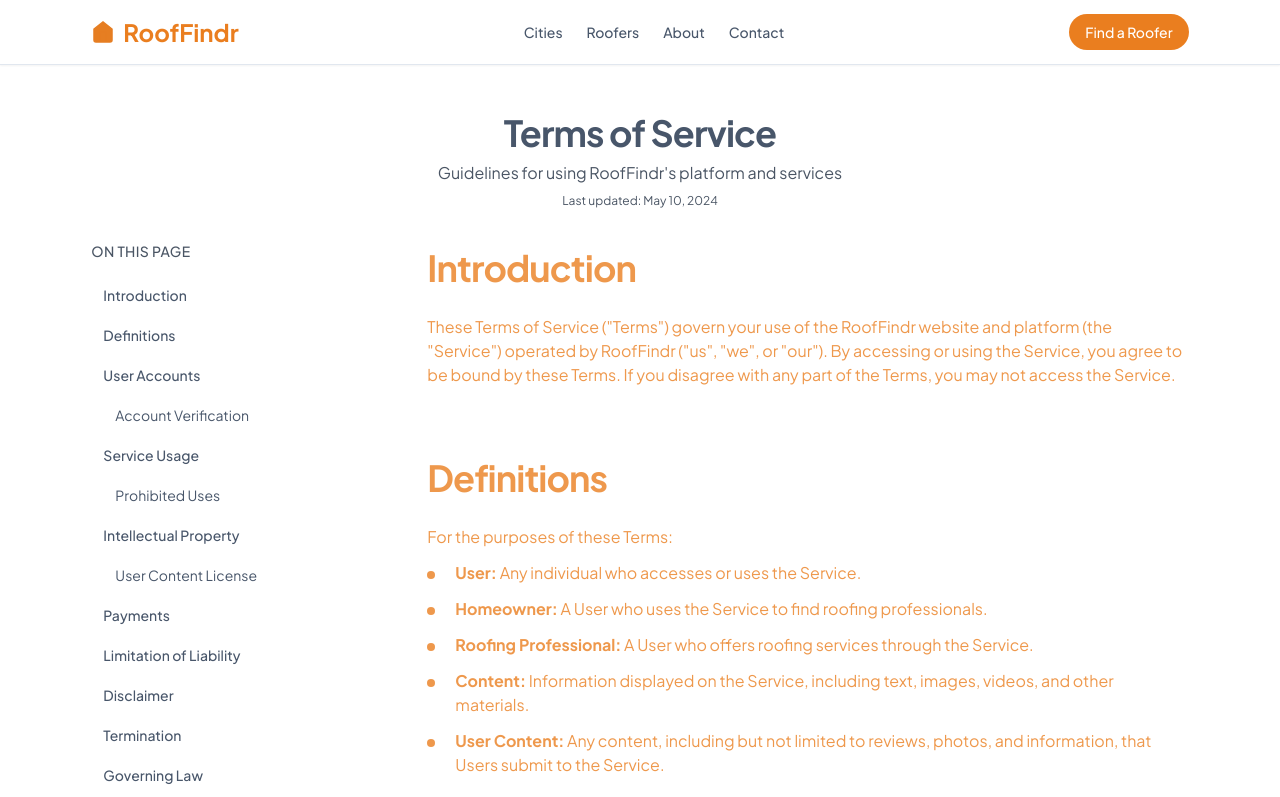
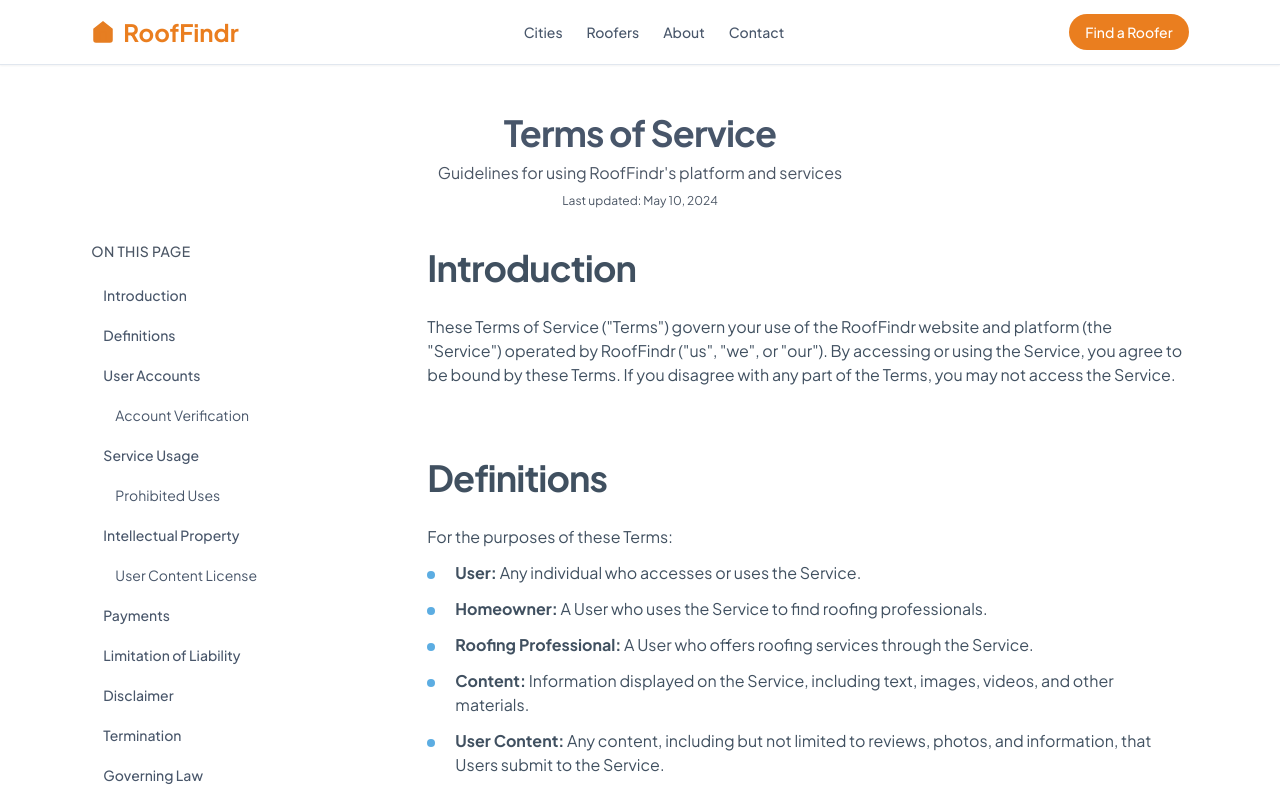
Before and after one commit to bennyortiz/rooffindr, a Next.js app: page /terms in a window 1280 px wide. Shown: the top 797 px of the page. Built offline with nearby package versions, Linux system fonts and the light colour scheme.

Commit message:
Update content styling to use slate-blue and sky-blue colors

```diff
--- a/src/components/ui/blog-content.tsx
+++ b/src/components/ui/blog-content.tsx
@@ -14,16 +14,16 @@
       prose prose-lg max-w-none
 
       /* Base text styling */
-      text-primary/80
+      text-secondary/90
 
       /* Headings - general */
       prose-headings:font-bold
-      prose-headings:text-primary
+      prose-headings:text-secondary
       prose-headings:mb-4
 
       /* H2 headings - major sections */
       prose-h2:text-2xl
-      prose-h2:text-primary
+      prose-h2:text-secondary
       prose-h2:mt-16
       prose-h2:pt-5
       prose-h2:border-t
@@ -31,13 +31,13 @@
 
       /* H3 headings - subsections */
       prose-h3:text-xl
-      prose-h3:text-primary/90
+      prose-h3:text-accent
       prose-h3:mt-10
       prose-h3:mb-3
 
       /* H4 headings - minor subsections */
       prose-h4:text-lg
-      prose-h4:text-primary/80
+      prose-h4:text-secondary
       prose-h4:font-semibold
       prose-h4:mt-8
       prose-h4:mb-3
@@ -76,7 +76,7 @@
       [&_ul_li::before]:h-2
       [&_ul_li::before]:w-2
       [&_ul_li::before]:rounded-full
-      [&_ul_li::before]:bg-primary
+      [&_ul_li::before]:bg-accent
       [&_ul_li::before]:opacity-80
 
       /* Lists after headings */
@@ -90,7 +90,7 @@
       [&_ol_li]:relative
       [&_ol_li]:pl-2
       [&_ol_li]:my-3
-      [&_ol_li::marker]:text-primary
+      [&_ol_li::marker]:text-accent
       [&_ol_li::marker]:font-bold
 
       /* Lists after headings */
@@ -99,23 +99,23 @@
       [&_h4+ol]:mt-5
 
       /* Text highlights */
-      prose-strong:text-primary
+      prose-strong:text-accent
       prose-strong:font-semibold
 
       /* Links */
-      prose-a:text-primary
+      prose-a:text-accent
       prose-a:font-medium
       prose-a:no-underline
       prose-a:transition-colors
-      prose-a:hover:text-primary/70
+      prose-a:hover:text-accent/70
 
       /* Blockquotes */
       prose-blockquote:border-l-4
-      prose-blockquote:border-primary/60
+      prose-blockquote:border-accent/60
       prose-blockquote:pl-6
       prose-blockquote:italic
-      prose-blockquote:text-primary/70
-      prose-blockquote:bg-primary/5
+      prose-blockquote:text-secondary/80
+      prose-blockquote:bg-accent/5
       prose-blockquote:py-2
       prose-blockquote:px-4
       prose-blockquote:rounded-r-md
@@ -125,7 +125,7 @@
 
       /* Code blocks */
       prose-code:bg-gray-100
-      prose-code:text-primary
+      prose-code:text-accent
       prose-code:px-1.5
       prose-code:py-0.5
       prose-code:rounded
@@ -135,11 +135,11 @@
       /* Tables */
       prose-table:w-full
       prose-table:border-collapse
-      prose-thead:bg-primary/10
+      prose-thead:bg-accent/10
       prose-th:p-3
       prose-th:text-left
       prose-th:font-semibold
-      prose-th:text-primary
+      prose-th:text-secondary
       prose-td:p-3
       prose-td:border-b
       prose-td:border-gray-200
--- a/src/components/ui/legal-content.tsx
+++ b/src/components/ui/legal-content.tsx
@@ -15,17 +15,17 @@
       prose prose-lg max-w-none
 
       /* Base text styling */
-      text-primary/80
+      text-secondary/90
 
       /* Headings - general */
       prose-headings:font-bold
-      prose-headings:text-primary
+      prose-headings:text-secondary
       prose-headings:mb-4
       prose-headings:scroll-mt-24
 
       /* H2 headings - major sections */
       prose-h2:text-2xl
-      prose-h2:text-primary
+      prose-h2:text-secondary
       prose-h2:mt-16
       prose-h2:pt-5
       prose-h2:border-t
@@ -33,13 +33,13 @@
 
       /* H3 headings - subsections */
       prose-h3:text-xl
-      prose-h3:text-primary/90
+      prose-h3:text-accent
       prose-h3:mt-10
       prose-h3:mb-3
 
       /* H4 headings - minor subsections */
       prose-h4:text-lg
-      prose-h4:text-primary/80
+      prose-h4:text-secondary
       prose-h4:font-semibold
       prose-h4:mt-8
       prose-h4:mb-3
@@ -78,7 +78,7 @@
       [&_ul_li::before]:h-2
       [&_ul_li::before]:w-2
       [&_ul_li::before]:rounded-full
-      [&_ul_li::before]:bg-primary
+      [&_ul_li::before]:bg-accent
       [&_ul_li::before]:opacity-80
 
       /* Lists after headings */
@@ -92,7 +92,7 @@
       [&_ol_li]:relative
       [&_ol_li]:pl-2
       [&_ol_li]:my-3
-      [&_ol_li::marker]:text-primary
+      [&_ol_li::marker]:text-accent
       [&_ol_li::marker]:font-bold
 
       /* Lists after headings */
@@ -101,30 +101,30 @@
       [&_h4+ol]:mt-5
 
       /* Text highlights */
-      prose-strong:text-primary
+      prose-strong:text-accent
       prose-strong:font-semibold
 
       /* Links */
-      prose-a:text-primary
+      prose-a:text-accent
       prose-a:font-medium
       prose-a:no-underline
       prose-a:transition-colors
-      prose-a:hover:text-primary/70
+      prose-a:hover:text-accent/70
 
       /* Blockquotes */
       prose-blockquote:border-l-4
-      prose-blockquote:border-primary/60
+      prose-blockquote:border-accent/60
       prose-blockquote:pl-6
       prose-blockquote:italic
-      prose-blockquote:text-primary/70
-      prose-blockquote:bg-primary/5
+      prose-blockquote:text-secondary/80
+      prose-blockquote:bg-accent/5
       prose-blockquote:py-2
       prose-blockquote:px-4
       prose-blockquote:rounded-r-md
 
       /* Code blocks */
       prose-code:bg-gray-100
-      prose-code:text-primary
+      prose-code:text-accent
       prose-code:px-1.5
       prose-code:py-0.5
       prose-code:rounded
@@ -134,11 +134,11 @@
       /* Tables */
       prose-table:w-full
       prose-table:border-collapse
-      prose-thead:bg-primary/10
+      prose-thead:bg-accent/10
       prose-th:p-3
       prose-th:text-left
       prose-th:font-semibold
-      prose-th:text-primary
+      prose-th:text-secondary
       prose-td:p-3
       prose-td:border-b
       prose-td:border-gray-200
```
